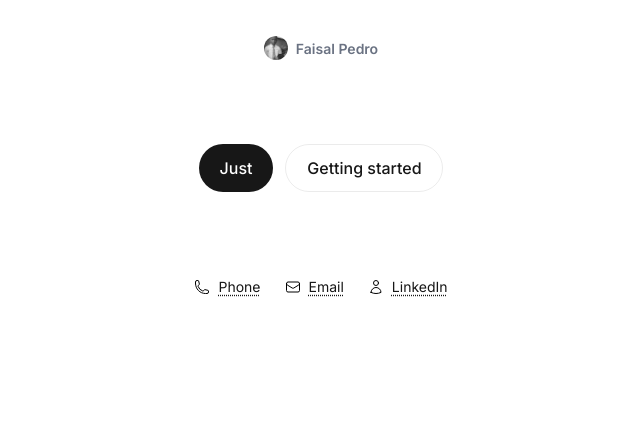
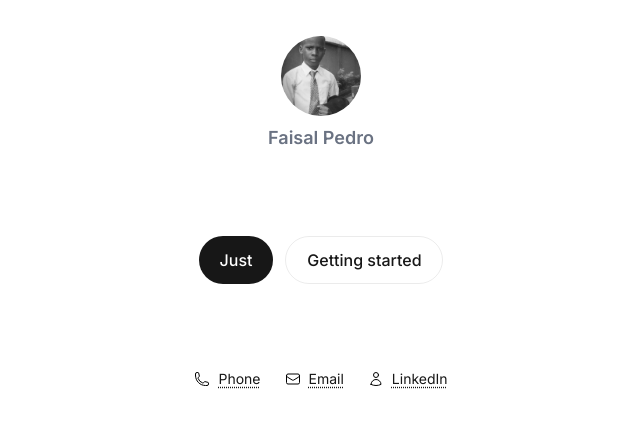
Before and after one commit to peddi-togo/faisalpedro.com, a Next.js app: page / in a window 1280 px wide. Shown: the top 428 px of the page, without its empty margins (319-959 px from the left). Built offline with nearby package versions, Linux system fonts and the light colour scheme.

Commit message:
col layout for header

```diff
--- a/components/header.js
+++ b/components/header.js
@@ -5,13 +5,13 @@
   return (
     <header>
       <div className="max-w-md py-9 mx-auto">
-        <NextLink href="/" className="flex items-center justify-center gap-2">
+        <NextLink href="/" className="flex flex-col items-center justify-center gap-2">
           <Avatar
             src="/images/pedro.jpeg"
             alt="Faisal Pedro"
-            size={24}
+            size={80}
           />
-          <h1 className="text-l text-gray-500 font-semibold">Faisal Pedro</h1>
+          <h1 className="text-lg text-gray-500 font-semibold">Faisal Pedro</h1>
         </NextLink>
       </div>
     </header>
```
